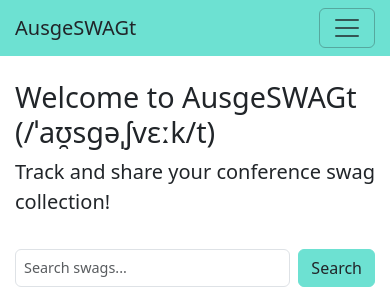
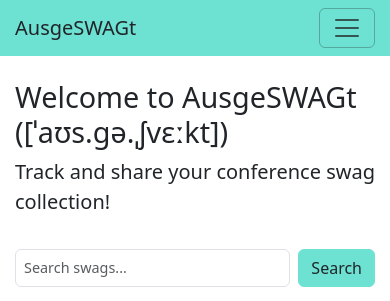
Before and after one commit to Cheukting/AusgeSWAGt, a Django app: page / in a window 390 px wide. Shown: the top 301 px of the page. Run offline with Django 5.2, Linux system fonts and the light colour scheme; data comes from the database, SQL or seed files in the repository.

Commit message:
Update phonetic spelling in home page header
Corrected the phonetic transcription of "AusgeSWAGt" for accuracy. This ensures proper pronunciation guidance for users visiting the site.

```diff
--- a/templates/swags/home.html
+++ b/templates/swags/home.html
@@ -5,7 +5,7 @@
 {% block content %}
 <div class="row mb-4">
     <div class="col-md-8 mb-3 mb-md-0">
-        <h1>Welcome to AusgeSWAGt (/ˈaʊ̯sɡəˌʃvɛːk/t)</h1>
+        <h1>Welcome to AusgeSWAGt ([ˈaʊs.ɡə.ˌʃvɛːkt])</h1>
         <p class="lead">Track and share your conference swag collection!</p>
     </div>
     <div class="col-md-4">
```
